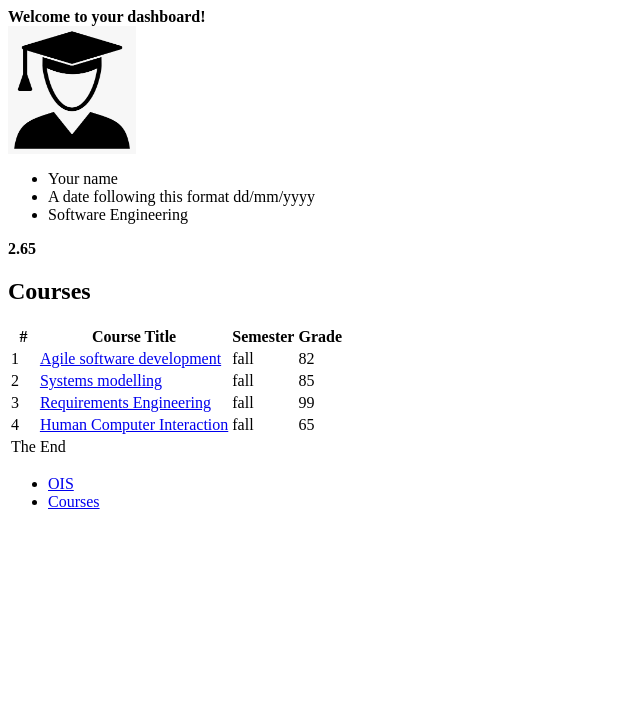
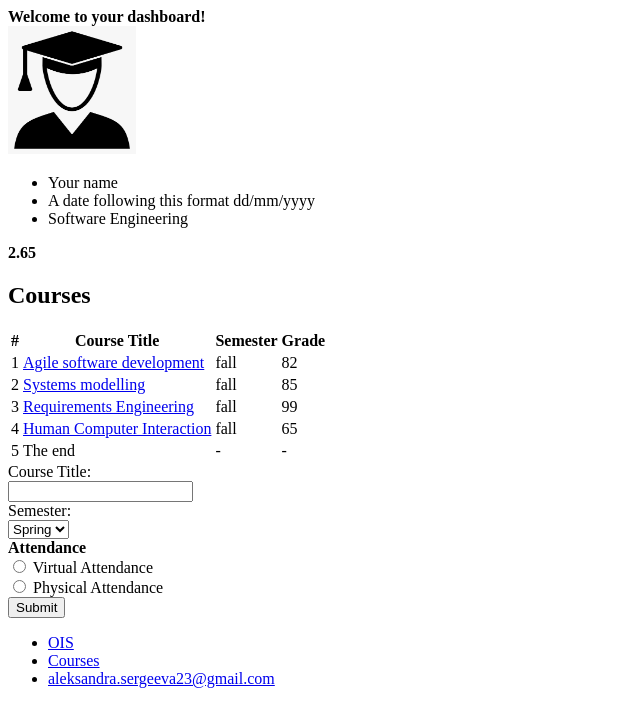
Before and after one commit to aleksandrasergeeva23/WAD2022-Lab2, a plain HTML site: page index.html in a window 1280 px wide. Shown: the whole page, without its empty margins (0-640 px from the left). Drawn offline with Linux system fonts and the light colour scheme.

Commit message:
finished the lab

```diff
--- a/index.html
+++ b/index.html
@@ -1,3 +1,4 @@
+<!DOCTYPE html>
 <html lang="en">
   <head>
     <meta charset="UTF-8">
@@ -9,7 +10,7 @@
     <header>
         <strong>Welcome to your dashboard!</strong>
     </header>
-    <section>
+    <section> <!-- Section lacks heading. Consider using h2-h6 elements to add identifying headings to all sections, or else use a div element instead for any cases where no heading is needed. -->
         <div>
             <img src="res/images/me.png" width="128" height="128" alt="My picture">
         </div>
@@ -72,21 +73,62 @@
             </tbody>
             <tfoot>
                 <tr>
-                <td>The</td> <!-- Fppter of the table is <tfoot></tfoot> type-->
-                <td>End</td>
+                    <td>5</td>
+                    <td>
+                        The end
+                    </td>
+                    <td>-</td>
+                    <td>-</td>
+
                 </tr>
             </tfoot>
         </table>
+        <!-- added full form-->
+        <form>
+            <label for="courseTitleId">Course Title:</label><br> <!--The value of the for attribute of the label element must be the ID of a non-hidden form control.-->
+            <input type="text" id="courseTitleId" name="courseTitle"><br>
+            <label for="semesterId">Semester:</label><br> <!--The value of the for attribute of the label element must be the ID of a non-hidden form control.-->
+            <select name="semester" id="semesterId">
+                <option value="Spring">Spring</option>
+                <option value="Fall">Fall</option>
+            </select><br>
+            <!-- if we want radio buttons to be managed by rule "Only one can be selected", then the name="attendance" should be the same -->
+            <label style="font-weight: bold;">Attendance</label><br>
+            <input type="radio" id="attendanceVirtual" name="attendance" value="Virtual_Attendance">
+            <label for="attendanceVirtual">Virtual Attendance</label><br> <!--The value of the for attribute of the label element must be the ID of a non-hidden form control.-->
+            <input type="radio" id="attendancePhysical" name="attendance" value="Physical_Attendance">
+            <label for="attendancePhysical">Physical Attendance</label><br><!--The value of the for attribute of the label element must be the ID of a non-hidden form control.-->
+            <input type="submit" value="Submit">
+        </form>
     </section>
     <footer>
     <ul>
         <li>
-            <a href="https://ois2.ut.ee/" target="_blank">OIS</a> <!-- added target="_blank", so the link opens in new window -->
+            <a href="https://ois2.ut.ee/" target="_blank" title="ÕIS" >OIS</a> <!-- added target="_blank", so the link opens in new window -->
         </li>
         <li>
-            <a href="https://courses.cs.ut.ee/" target="_blank">Courses</a> <!-- added target="_blank", so the link opens in new window -->
+            <a href="https://courses.cs.ut.ee/" target="_blank" title="Courses page">Courses</a> <!-- added target="_blank", so the link opens in new window -->
+        </li>
+        <li>
+            <a href="mailto: aleksandra.sergeeva23@gmail.com" title="emailRequest">aleksandra.sergeeva23@gmail.com</a> <!-- added target="_blank", so the link opens in new window -->
         </li>
     </ul>
     </footer>
   </body>
 </html>
+
+<!--
+1. Check how you can show information about a link (anchor element <a href=".."> </a>) by just hovering over it.
+A1. title="........."
+2. Check how you can use the anchor element (<a href=".."> </a>) as a link to an email, i.e.,
+pressing on the anchor element will trigger the process of sending
+A2.<a href = "mailto: abc@example.com">Send Email</a>
+3.Check how you can use HTML5 to add a caption to your image (me.png).
+A3.
+4.Using Chrome Developer Tools, inspect the course wiki (https://courses.cs.ut.ee/2022/WAD/fall),
+select the Elements tab, and try to understand how main HTML elements are used in the pages.
+A4.
+5.Using Chrome Developer Tools, go to the Lighthouse tab, and select only Accessibility from the categories.
+Then, run Analyze page load. What percentage of accessibility did you receive? Try to read the report to better understand the result.
+A5.
+-->
```
Lines whose indentation alone changed are shown as unchanged.
